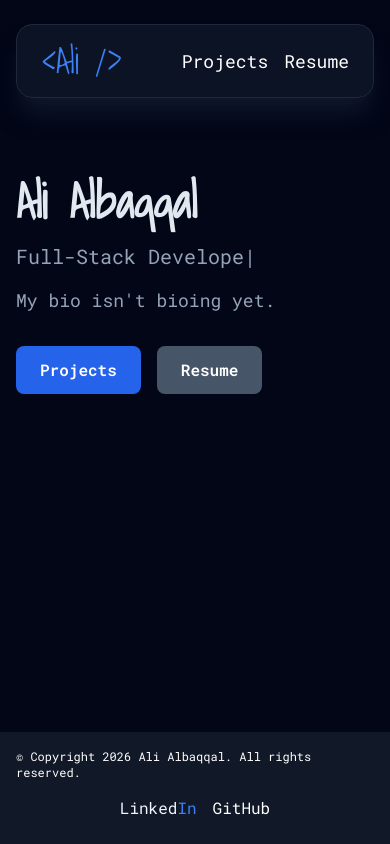
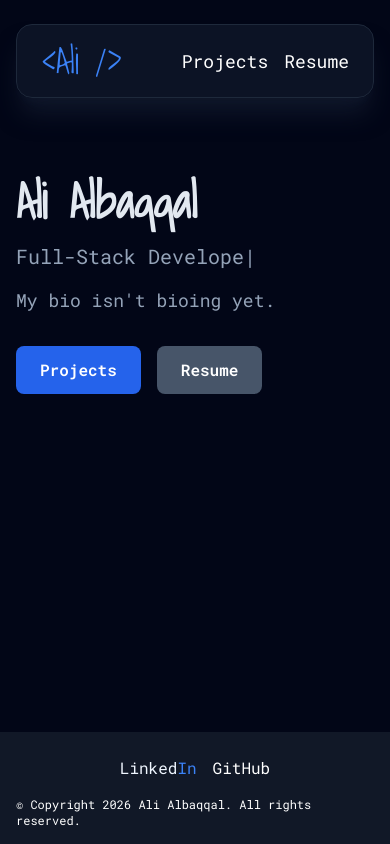
Before and after one commit to vKrRv/ali-albaqqal-portfolio, a React app in the folder frontend/: page / in a window 390 px wide. Built offline with nearby package versions, Linux system fonts and the light colour scheme; no server answers; the HTML template or start-up script is replaced by a standard one.

Commit message:
fix(footer): change flex-col to flex-col-reverse for better mobile responsiveness

```diff
--- a/frontend/src/components/public/Footer.jsx
+++ b/frontend/src/components/public/Footer.jsx
@@ -11,7 +11,7 @@ const CopyRight = () => {
 const Footer = () => {
 
     return (
-        <footer className="flex flex-col gap-2 md:flex-row justify-between items-center md:px-6 p-4 bg-gray-900 text-white text-xs md:text-lg">
+        <footer className="flex flex-col-reverse gap-2 md:flex-row justify-between items-center md:px-6 p-4 bg-gray-900 text-white text-xs md:text-lg">
             <CopyRight />
             <div className="flex md:gap-4">
                 <a
```
